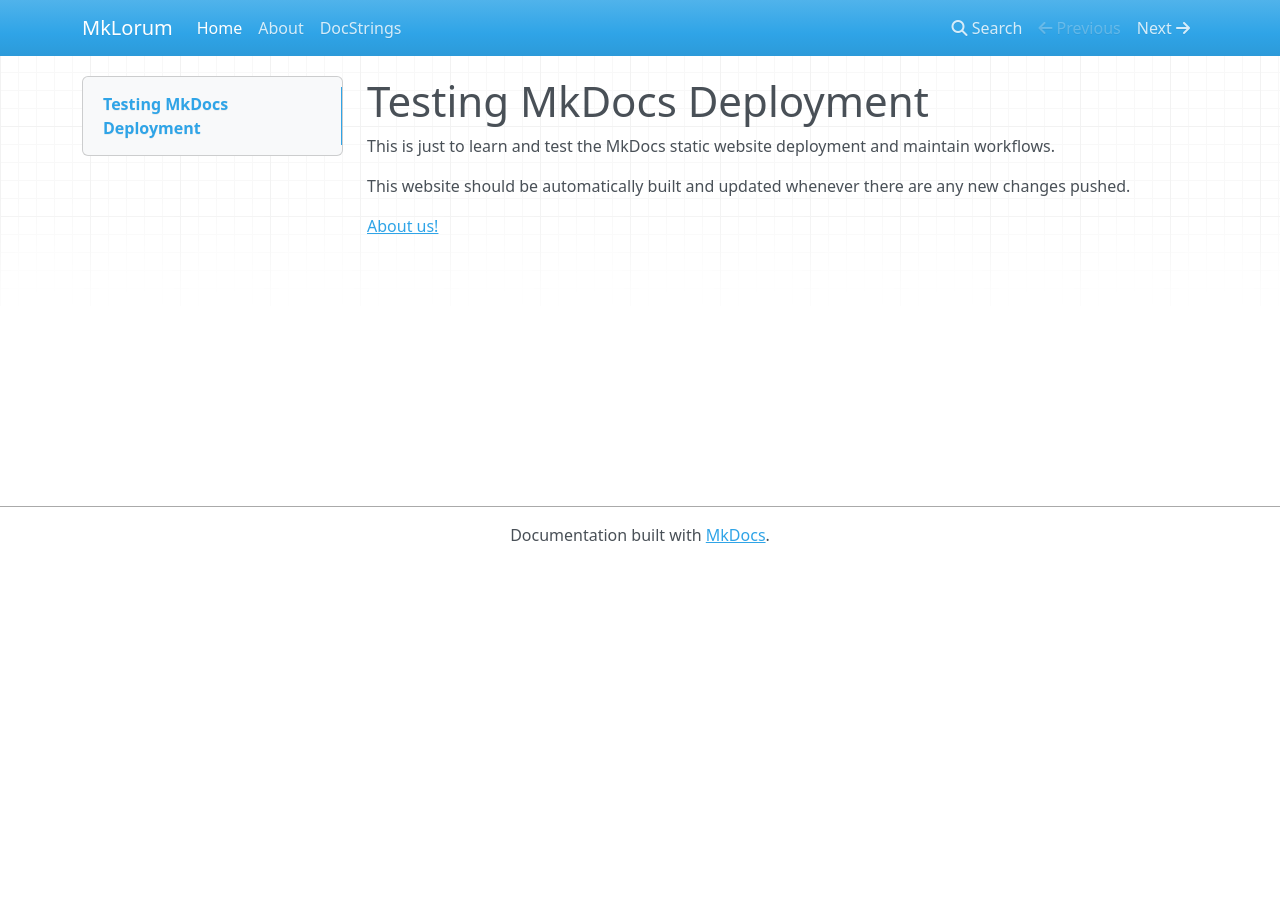
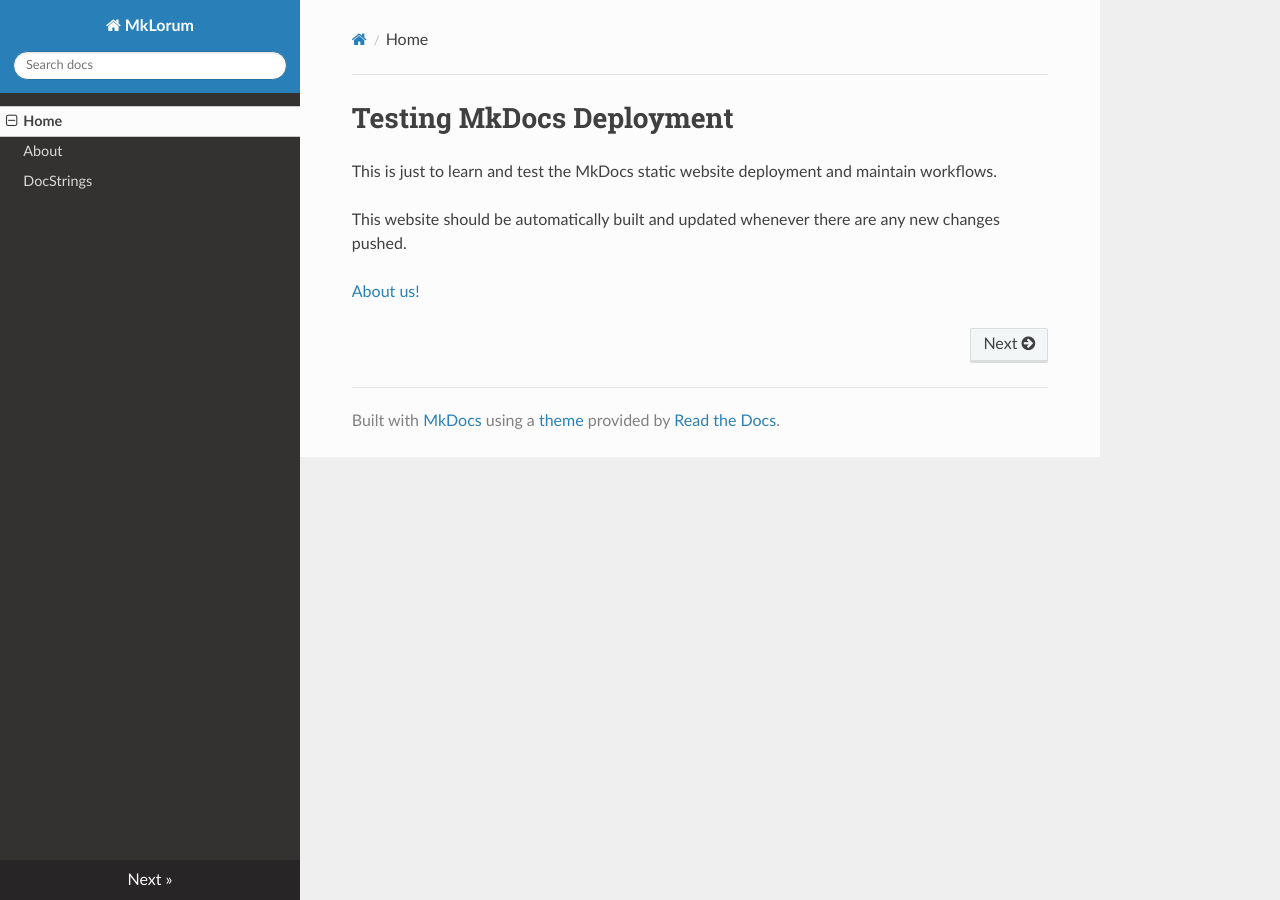
Before and after one commit to tusharlone/cs102-git-essentials, an MkDocs documentation site: the page built from docs/index.md, in a window 1280 px wide. Built offline with MkDocs 1.6.1, drawn with Linux system fonts in a browser that asks for light colours; nearby versions of some CDN libraries.

Commit message:
few changes

```diff
--- a/.readthedocs.yaml
+++ b/.readthedocs.yaml
@@ -9,7 +9,7 @@
    # https://docs.readthedocs.io/page/guides/reproducible-builds.html
    jobs:
      pre_install:
-       - pip install mkdocs-material
+       - pip install mkdocs
        - pip install mkdocstrings-python
        - pip install mkdocs-include
 
--- a/mkdocs.yml
+++ b/mkdocs.yml
@@ -5,7 +5,11 @@ nav:
   - DocStrings: docstr.md
 
 theme:
-  name: mkdocs
+  name: readthedocs
+  highlightjs: true
+  hljs_languages:
+    - yaml
+    - rust
 
 plugins:
   - search
```
